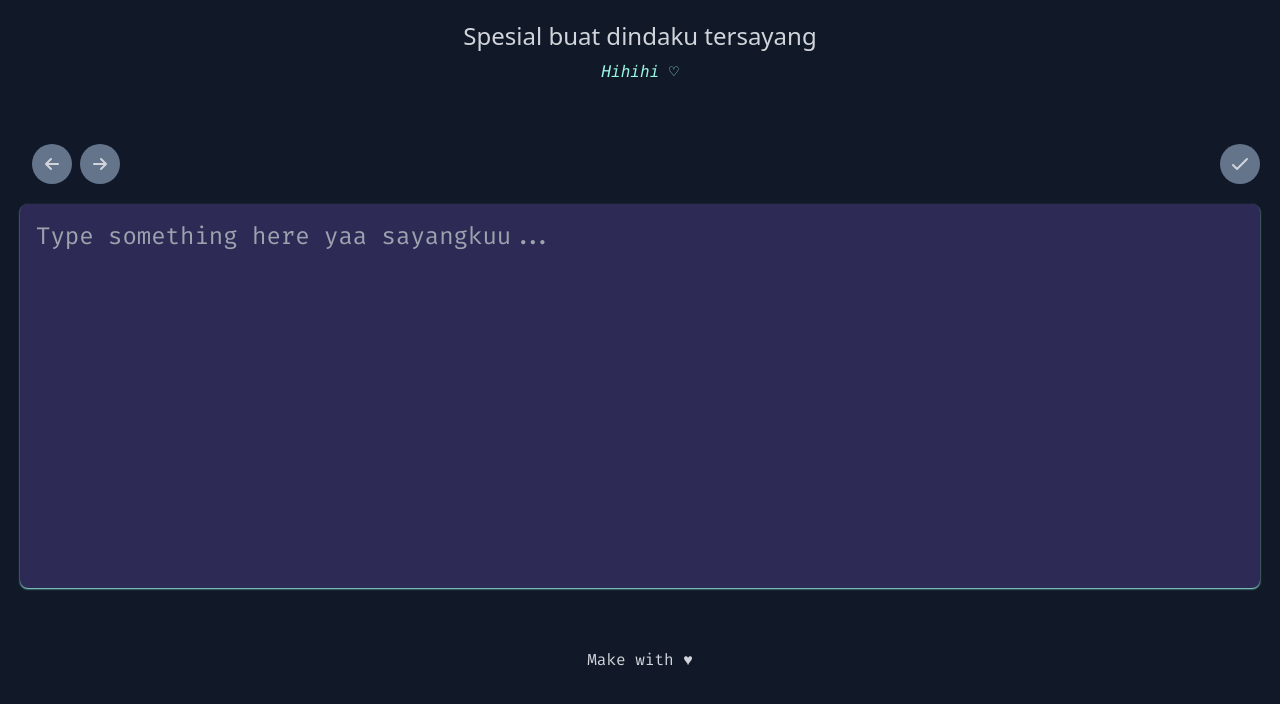
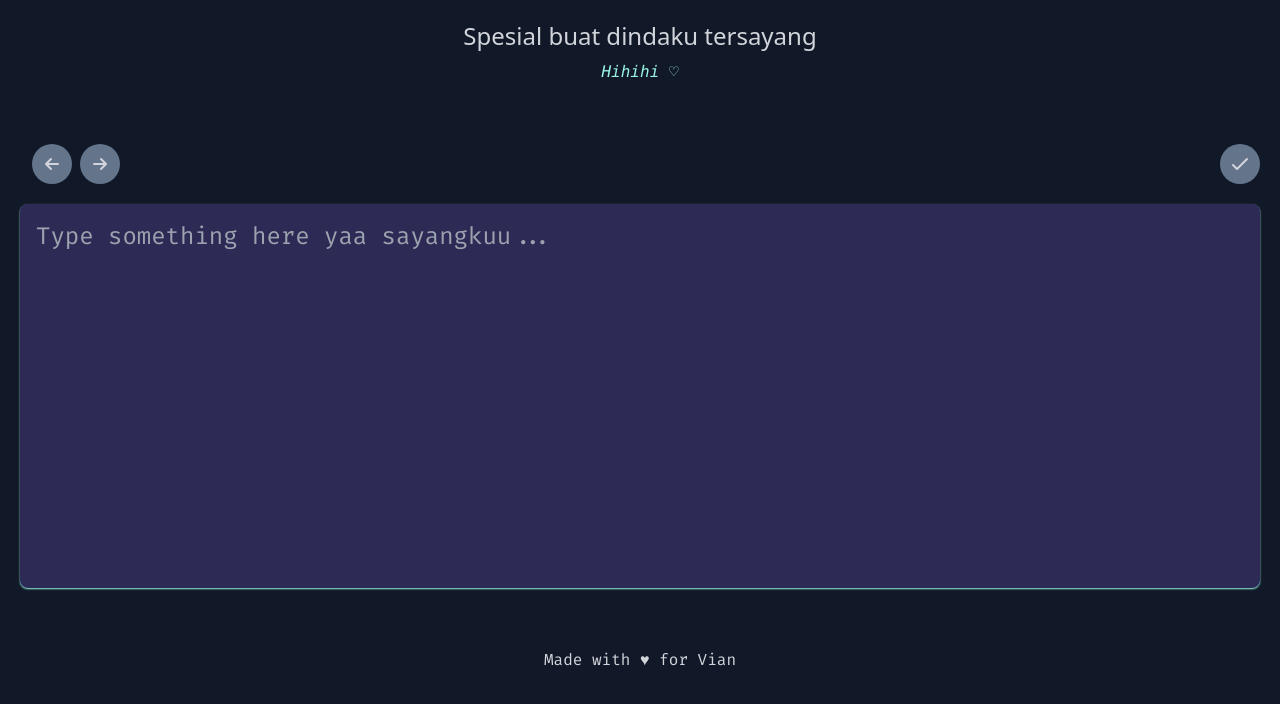
Before and after one commit to SemmiDev/undoredo, a website: page index.html in a window 1280 px wide. Drawn offline with Linux system fonts and the light colour scheme.

Commit message:
Update index.html

```diff
--- a/index.html
+++ b/index.html
@@ -112,7 +112,7 @@
 
     <footer class="mb-3">
       <div class="flex justify-center">
-        <span>Make with ♥</span>
+        <span>Made with ♥ for Vian</span>
       </div>
     </footer>
     <script>
```
